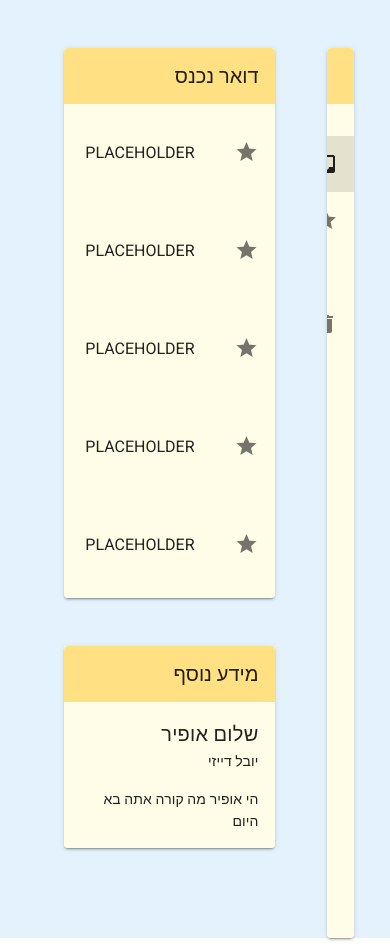
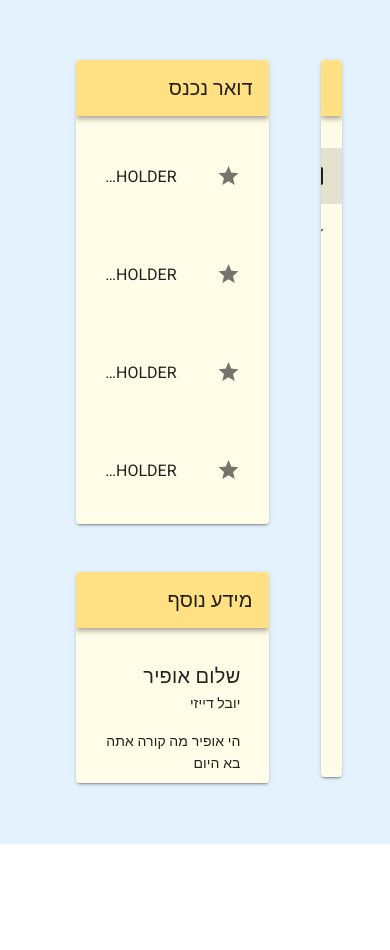
Before and after one commit to SennaTheRedeemer/Gmail, a Vue app: page / in a window 390 px wide. After the commit the page ends 844 px from the top, so only its background shows below. Built offline with nearby package versions, Linux system fonts and the light colour scheme.

Commit message:
responsive with vh vw

```diff
--- a/src/App.vue
+++ b/src/App.vue
@@ -1,13 +1,15 @@
 <template>
   <v-app class="appView">
+    <v-container>
       <v-row>
         <v-col class="col-3 pt-3 pr-12">
-        <v-menu :items="items" @changeView="onChangeView"></v-menu>
+          <Menu :items="items" @changeView="onChangeView"></Menu>
         </v-col>
         <v-col class="col-9 pt-12 pl-12">
-        <v-mailbox :title="title"></v-mailbox>
+          <MailBox :title="title"></MailBox>
         </v-col>
       </v-row>
+    </v-container>
   </v-app>
 </template>
 
@@ -18,8 +20,8 @@ import MailBox from "./views/MailBox"
 export default {
   name: 'App',
   components: {
-    'v-menu': Menu,
-    'v-mailbox': MailBox
+    Menu,
+    MailBox
   },
   methods: {
     onChangeView(title) {
--- a/src/components/MailCard.vue
+++ b/src/components/BaseCard.vue
@@ -1,22 +1,17 @@
 <template>
     <v-card
     rounded
-    id="scroll-target"
     class="ml-4 overflow-hidden rounded">
         <v-app-bar
         absolute
         color="amber lighten-3"
-        elevate-on-scroll
-        scroll-target="#scrollable"
         >
             <v-toolbar-title>{{title}}</v-toolbar-title>
             <v-spacer></v-spacer>
         </v-app-bar>
 
         <v-sheet
-        id="scrollable"
-        class="pt-12 overflow-y-auto viewCard"
-        :max-height="maxHeight"
+        class="pt-12 viewCard"
         >
             <slot></slot>
         </v-sheet>
@@ -25,9 +20,8 @@
 </template>
 <script>
 export default {
-    name: 'MailCard',
+    name: 'Card',
     props: {
-        maxHeight: Number,
         title: String,
     },
 }
--- a/src/components/DisplayMail.vue
+++ b/src/components/DisplayMail.vue
@@ -1,15 +1,18 @@
 <template>
-
-    <v-mailcard class="ml-4 mt-12 viewCard" :title="'מידע נוסף'" v-if="mail">
-        <v-responsive :aspect-ratio="50/9" class="pt-2">
-            <v-card-title>{{mail.title}}</v-card-title>
-            <v-card-subtitle>{{mail.from}}</v-card-subtitle>
-            <v-card-text>{{mail.content}}</v-card-text>
-        </v-responsive>
-    </v-mailcard>
+    <BaseCard class="ml-4 mt-12 viewCard" :title="'מידע נוסף'" v-if="mail" >
+        <v-container>
+            <v-row class="pt-3 flex-row display">
+                <v-container>
+                    <v-card-title>{{mail.title}}</v-card-title>
+                    <v-card-subtitle>{{mail.from}}</v-card-subtitle>
+                    <v-card-text>{{mail.content}}</v-card-text>
+                </v-container>
+            </v-row>
+        </v-container>
+    </BaseCard>
 </template>
 <script>
-import MailCard from "../components/MailCard.vue"
+import BaseCard from "../components/BaseCard.vue"
 
 export default {
     name: 'DisplayMail',
@@ -19,7 +22,7 @@ export default {
      data: () => ({
     }),
     components: {
-        'v-mailcard': MailCard
+        BaseCard
     },
 }
 </script>
--- a/src/components/DisplayMails.vue
+++ b/src/components/DisplayMails.vue
@@ -1,8 +1,10 @@
 <template>
-    <v-mailcard :title="title" :maxHeight="maxHeight" >
-        <v-responsive :min-height="minHeight">
+    <BaseCard :title="title" class="overflow-y-auto viewCard">
+        <v-container>
+            <v-row class="">
+                <v-col class="col-12">
                     <v-list class="viewCard">
-                <v-list-item-group v-model="model">
+                        <v-list-item-group v-model="selected">
                         <v-list-item
                             v-for="(item, i) in items"
                             :key="i"
@@ -16,11 +18,13 @@
                         </v-list-item>
                         </v-list-item-group>
                     </v-list>
-      </v-responsive>
-    </v-mailcard>
+                </v-col>
+            </v-row>
+        </v-container>
+    </BaseCard>
 </template>
 <script>
-import MailCard from "../components/MailCard.vue";
+import BaseCard from "../components/BaseCard.vue";
 import Mail from "../components/Mail.vue";
 
 export default {
@@ -28,25 +32,17 @@ export default {
     props: {
         items: Array,
         title: String,
-        maxHeight: Number,
+        size: String,
         stretch: Boolean
     },
     computed: {
-        minHeight: function() {
-            if (this.stretch) {
-                return 844;
-            }
-            else {
-                return 500;
-            }
-        }
     },
     components: {
-        'v-mailcard': MailCard,
-        'v-mail': Mail
+        BaseCard,
+        Mail
     },
      data: () => ({
-        model: null,
+        selected: null,
     }),
 }
 </script>
--- a/src/components/Menu.vue
+++ b/src/components/Menu.vue
@@ -1,8 +1,7 @@
 <template>
-    <v-mailcard :title="'תפריט'" :maxHeight="1500" class="pt-8 mt-12">
-        <v-responsive :min-height="810">
+    <BaseCard :title="'תפריט'" class="pt-8 mt-12 viewCard" style="height: 85vh !important">
             <v-list class="viewCard">
-                <v-list-item-group v-model="model">
+                <v-list-item-group v-model="selected">
                     <v-list-item
                         v-for="(item, i) in items"
                         :key="i"
@@ -17,11 +16,10 @@
                     </v-list-item>
                 </v-list-item-group>
             </v-list>
-        </v-responsive>
-    </v-mailcard>
+    </BaseCard>
 </template>
 <script>
-import MailCard from "../components/MailCard.vue"
+import BaseCard from "../components/BaseCard.vue"
 import { mapActions } from 'vuex'
 
 export default {
@@ -30,10 +28,10 @@ export default {
         items: Array
     },
     components: {
-        'v-mailcard': MailCard
+        BaseCard
     },
      data: () => ({
-        model: 0,
+        selected: 0,
     }),
     methods: {
         /*...mapActions(['setTitle']),
--- a/src/views/MailBox.vue
+++ b/src/views/MailBox.vue
@@ -1,7 +1,7 @@
 <template>
   <v-container>
-    <v-display-mails :items="items" :title="title" :maxHeight="maxHeight" :stretch="title=='דואר זבל'"></v-display-mails>
-    <v-display-mail v-if="title != 'דואר זבל'" :mail="selectedMail"></v-display-mail>
+    <DisplayMails :items="items" :title="title" :size="size" :stretch="title=='דואר זבל'" class="mails" style="height: 55vh !important"></DisplayMails>
+    <DisplayMail v-if="title != 'דואר זבל'" :mail="selectedMail" class="mail" style="height: 25vh !important"></DisplayMail>
   </v-container>
 </template>
 
@@ -13,20 +13,20 @@ import { mapGetters } from 'vuex'
 export default {
   name: 'MailBox',
   components: {
-    'v-display-mails': DisplayMails,
-    'v-display-mail': DisplayMail
+    DisplayMails,
+    DisplayMail
   },
   props: {
     title: String
   },
   computed: {
     //...mapGetters(['getSelectedTitle']), - for vuex
-    maxHeight:  function (){
+    size:  function (){
       if (this.title == 'דואר זבל') {
-          return 890
+          return "large"
         }
       else {
-        return 550
+        return "small"
       }
     }
   },
```
Lines whose indentation alone changed are shown as unchanged.
